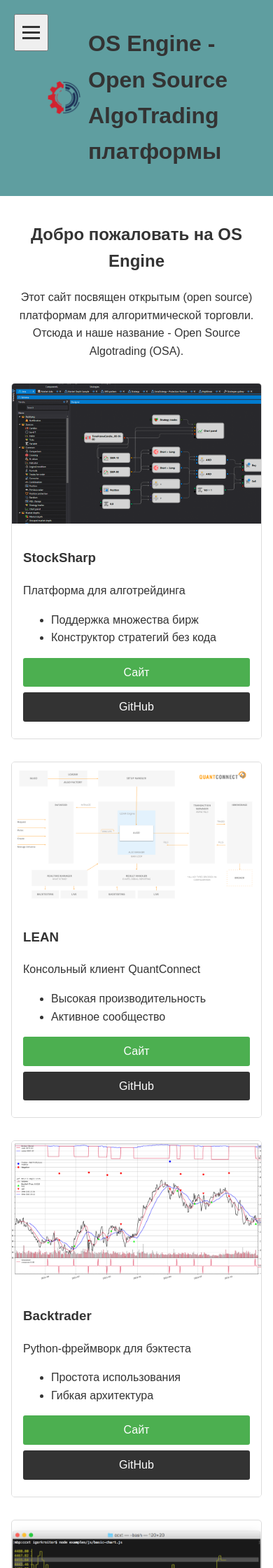
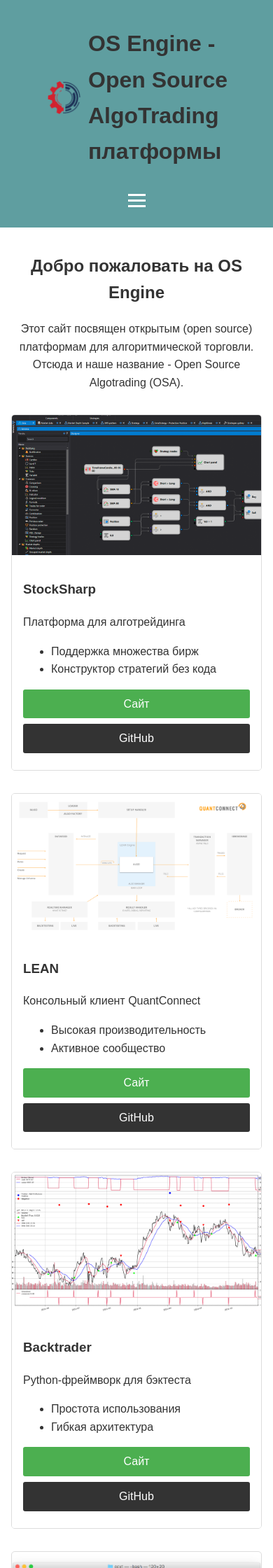
Before and after one commit to osaengine/osaengine.github.io, a Jekyll site: the page built from index.html, in a window 390 px wide. Shown: the top 2240 px of the page at 70% size. Built offline with Jekyll 4.4.1, drawn with Linux system fonts in a browser that asks for light colours.

Commit message:
фиксы

```diff
--- a/assets/css/style.css
+++ b/assets/css/style.css
@@ -564,22 +564,40 @@
 
 @media (max-width: 768px) {
     .burger-btn {
-       display: block;
-       position: absolute;
-       left: 20px;
-       top: 20px;
-       cursor: pointer;
-       padding: 10px;
-       z-index: 3;
+        width: 45px;
+        height: 45px;
+        display: flex;
+        flex-direction: column;
+        justify-content: center;
+        align-items: center;
+        background: transparent;
+        border: none;
+        outline: none;
     }
 
     .burger-btn span {
-       display: block;
-       width: 25px;
-       height: 3px;
-       background-color: #333;
-       margin: 5px 0;
-       transition: 0.3s;
+        display: block;
+        width: 25px;
+        height: 3px;
+        background-color: #fff;
+        transition: all 0.3s ease;
+        pointer-events: none;
+    }
+
+    .burger-btn span + span {
+        margin-top: 5px;
+    }
+
+    .burger-btn.active span:nth-child(1) {
+        transform: rotate(-45deg) translate(-5px, 6px);
+    }
+
+    .burger-btn.active span:nth-child(2) {
+        opacity: 0;
+    }
+
+    .burger-btn.active span:nth-child(3) {
+        transform: rotate(45deg) translate(-5px, -6px);
     }
 
     .project-grid {
@@ -657,18 +675,6 @@
         text-align: center;
     }
 
-    .burger-btn.active span:nth-child(1) {
-        transform: rotate(-45deg) translate(-5px, 6px);
-    }
-
-    .burger-btn.active span:nth-child(2) {
-        opacity: 0;
-    }
-
-    .burger-btn.active span:nth-child(3) {
-        transform: rotate(45deg) translate(-5px, -6px);
-    }
-
     .logo {
         margin-left: 50px;
     }
```
